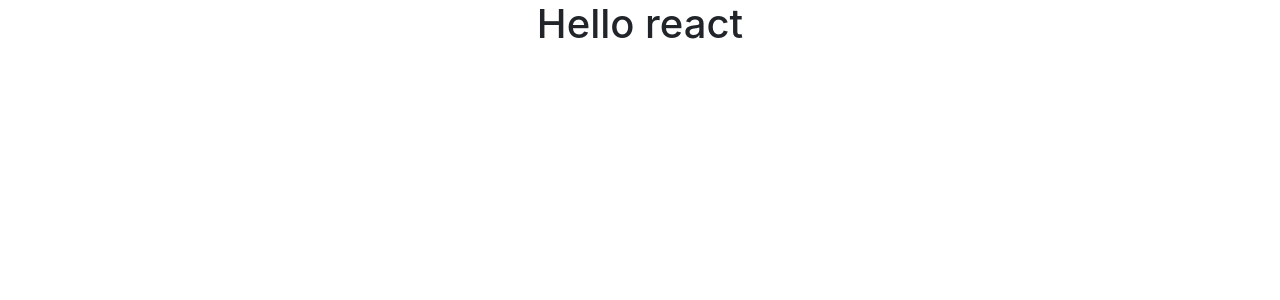
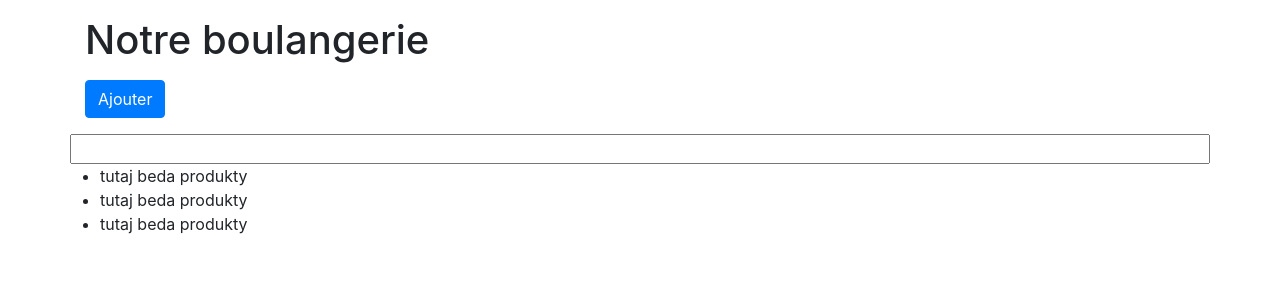
Before and after one commit to Deotyma/digitous-react, a React (Create React App) app in the folder bakery/: page / in a window 1280 px wide. Shown: the top 300 px of the page. Built offline with nearby package versions, Linux system fonts and the light colour scheme.

Commit message:
start of components

```diff
--- a/bakery/src/App.js
+++ b/bakery/src/App.js
@@ -1,12 +1,14 @@
 import React from "react";
 import "./App.css";
 import "bootstrap/dist/css/bootstrap.min.css";
+import Add from "./components/Add";
 
 class App extends React.Component {
   render() {
     return (
-      <div className="App">
-        <h1>Hello react</h1>
+      <div className="container">
+        <h1 className="my-3 ">Notre boulangerie</h1>
+        <Add />
       </div>
     );
   }
--- /dev/null
+++ b/bakery/src/components/Add.jsx
@@ -0,0 +1,23 @@
+import React from "react";
+
+class Add extends React.Component {
+  render() {
+    return (
+      <div className="add">
+        <button type="submit" className="btn btn-primary">
+          Ajouter
+        </button>
+        <div className="row mt-3">
+          <input type="text" className="col-12"></input>
+        </div>
+        <ul className="col-9">
+          <li>tutaj beda produkty</li>
+          <li>tutaj beda produkty</li>
+          <li>tutaj beda produkty</li>
+        </ul>
+      </div>
+    );
+  }
+}
+
+export default Add;
```
Also changed, not shown: 1 other file (tests, documents, lock files or other folders).
